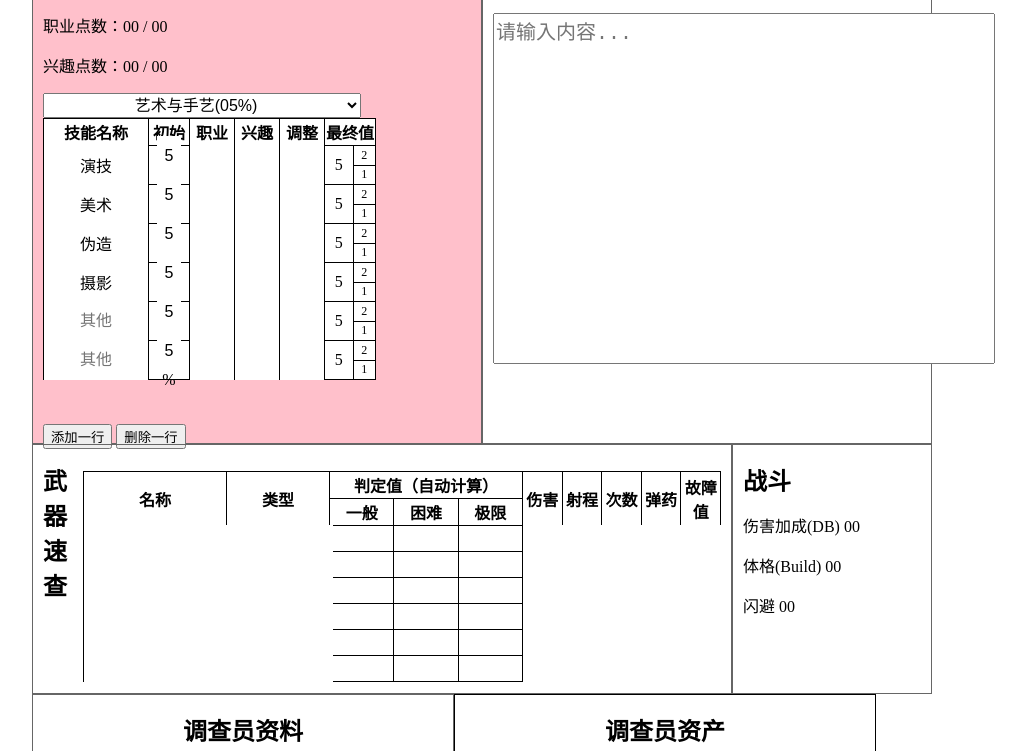
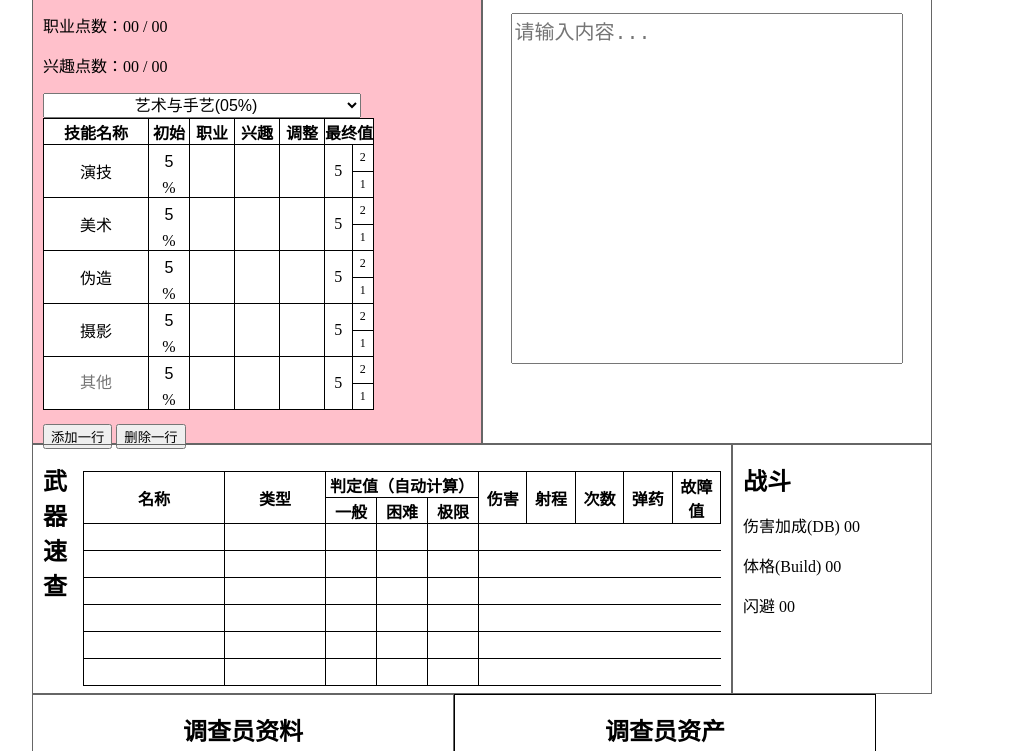
Before and after one commit to GTOL/Call-of-Cthulhu-character-maker, a plain HTML site: page index.html in a window 1280 px wide. Shown: the part 644-1395 px from the top of the page, without its empty margins (158-1184 px from the left). Drawn offline with nearby package versions, Linux system fonts and the light colour scheme.

Commit message:
修复了对edge和ie的支持
fix some ui issue in IE and Edge.

```diff
--- a/index.html
+++ b/index.html
@@ -93,8 +93,8 @@
             }
             #attr-holder input[type=text] {
             	border: none;
-            	width: 100%;
-            	height: 100%;
+            	width: 64px;
+            	height: 34px;
             	text-align: center;
             	font-size: 22px;
             }
@@ -133,7 +133,7 @@
             	font-size: 16px;
             	border: none;
             	width: 40px;
-            	height: 100%;
+            	height: 32px;
             	text-align: center;
             }
             #skill-holder td.skill-name input[type=text] {
@@ -142,23 +142,31 @@
             #gear-holder {
             	float: left;
             	height: 478px;
+            	text-align: center;
             }
             #gear-holder textarea {
             	font-size: 20px;
+            	width: 90%;
             }
             #weapon-holder {
             	float: left;
             	width: 678px;
             	height: 228px;
             }
-            #weapon-holder td {
+            #weapon-holder td, th {
             	padding: 0;
             	height: 25px;
             }
+            #weapon-holder td.weapon-name, th.weapon-name {
+            	width: 140px;
+            }
+            #weapon-holder td.weapon-type, th.weapon-type {
+            	width: 100px;
+            }
             #weapon-holder input[type=text] {
 	        	border: none;
-            	width: 100%;
-            	height: 100%;
+            	width: 95%;
+            	height: 24px;
             	font-size: 16px;
             }
             #fight-holder {
@@ -553,7 +561,7 @@
 			<div class="holder" id="gear-holder">
 				<h2>装备与持有物</h2>
 				<p>
-					<textarea rows="15" cols="40" style="resize:none;" placeholder="请输入内容..."></textarea>
+					<textarea rows="15" style="resize:none;" placeholder="请输入内容..."></textarea>
 				</p>
 			</div>
 			<!-- 武器 -->
@@ -562,9 +570,9 @@
 				<p>
 					<table>
 						<tr>
-							<th rowspan="2" width="140">名称</th>
-							<th rowspan="2" width="100">类型</th>
-							<th rowspan="1" colspan="3" width="190">判定值（自动计算）</th>
+							<th class="weapon-name" rowspan="2">名称</th>
+							<th class="weapon-type" rowspan="2">类型</th>
+							<th rowspan="1" colspan="3">判定值（自动计算）</th>
 							<th rowspan="2">伤害</th>
 							<th rowspan="2">射程</th>
 							<th rowspan="2">次数</th>
@@ -577,8 +585,8 @@
 							<th width="50">极限</th>
 						</tr>
 						<tr>
-							<td><input type="text" name=""></td>
-							<td><input type="text" name=""></td>
+							<td class="weapon-name"><input type="text" name=""></td>
+							<td class="weapon-type"><input type="text" name=""></td>
 							<td></td>
 							<td></td>
 							<td></td>
@@ -589,8 +597,8 @@
 							<td><input type="text" name=""></td>
 						</tr>
 						<tr>
-							<td><input type="text" name=""></td>
-							<td><input type="text" name=""></td>
+							<td class="weapon-name"><input type="text" name=""></td>
+							<td class="weapon-type"><input type="text" name=""></td>
 							<td></td>
 							<td></td>
 							<td></td>
@@ -601,8 +609,8 @@
 							<td><input type="text" name=""></td>
 						</tr>
 						<tr>
-							<td><input type="text" name=""></td>
-							<td><input type="text" name=""></td>
+							<td class="weapon-name"><input type="text" name=""></td>
+							<td class="weapon-type"><input type="text" name=""></td>
 							<td></td>
 							<td></td>
 							<td></td>
@@ -613,8 +621,8 @@
 							<td><input type="text" name=""></td>
 						</tr>
 						<tr>
-							<td><input type="text" name=""></td>
-							<td><input type="text" name=""></td>
+							<td class="weapon-name"><input type="text" name=""></td>
+							<td class="weapon-type"><input type="text" name=""></td>
 							<td></td>
 							<td></td>
 							<td></td>
@@ -625,8 +633,8 @@
 							<td><input type="text" name=""></td>
 						</tr>
 						<tr>
-							<td><input type="text" name=""></td>
-							<td><input type="text" name=""></td>
+							<td class="weapon-name"><input type="text" name=""></td>
+							<td class="weapon-type"><input type="text" name=""></td>
 							<td></td>
 							<td></td>
 							<td></td>
@@ -637,8 +645,8 @@
 							<td><input type="text" name=""></td>
 						</tr>
 						<tr>
-							<td><input type="text" name=""></td>
-							<td><input type="text" name=""></td>
+							<td class="weapon-name"><input type="text" name=""></td>
+							<td class="weapon-type"><input type="text" name=""></td>
 							<td></td>
 							<td></td>
 							<td></td>
```
